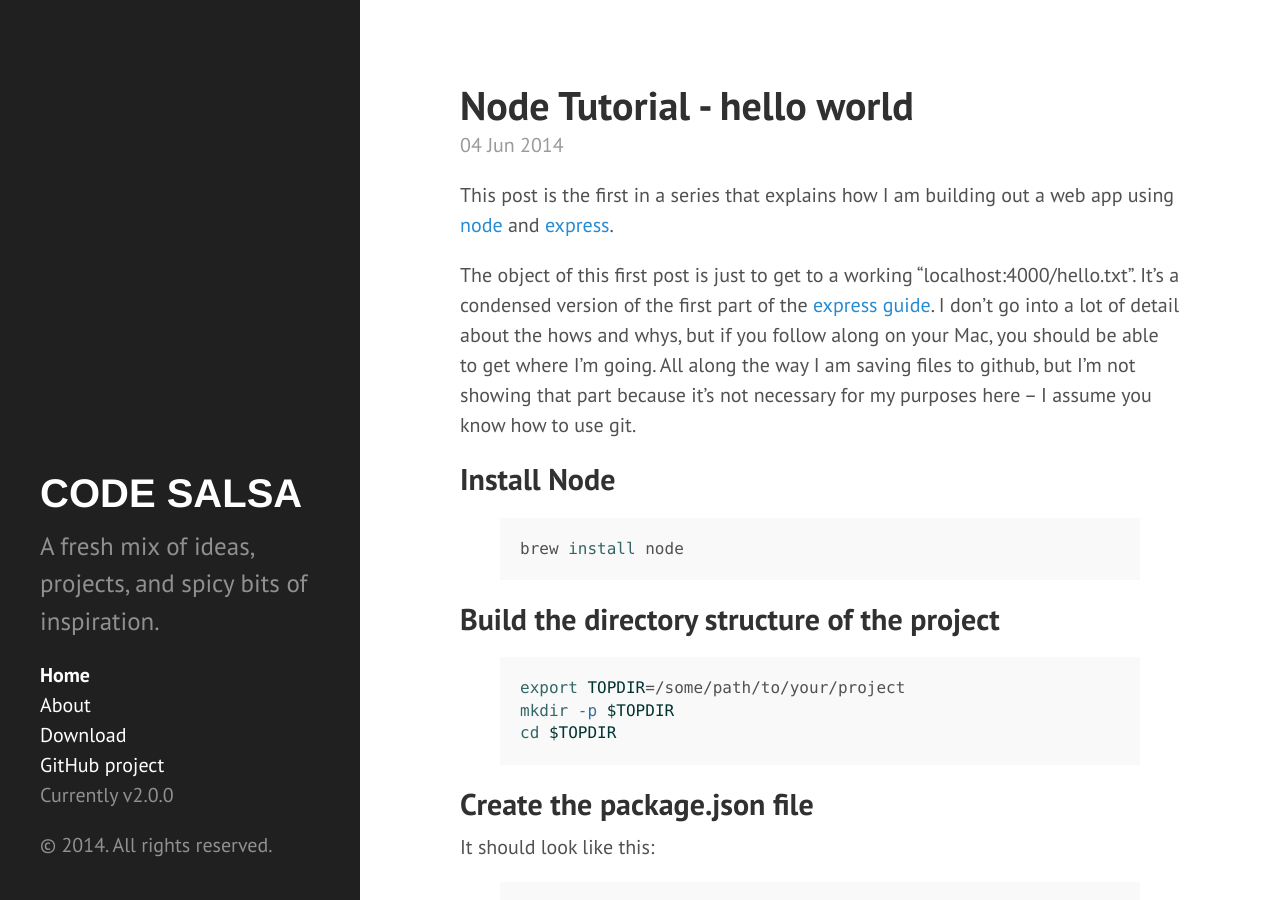
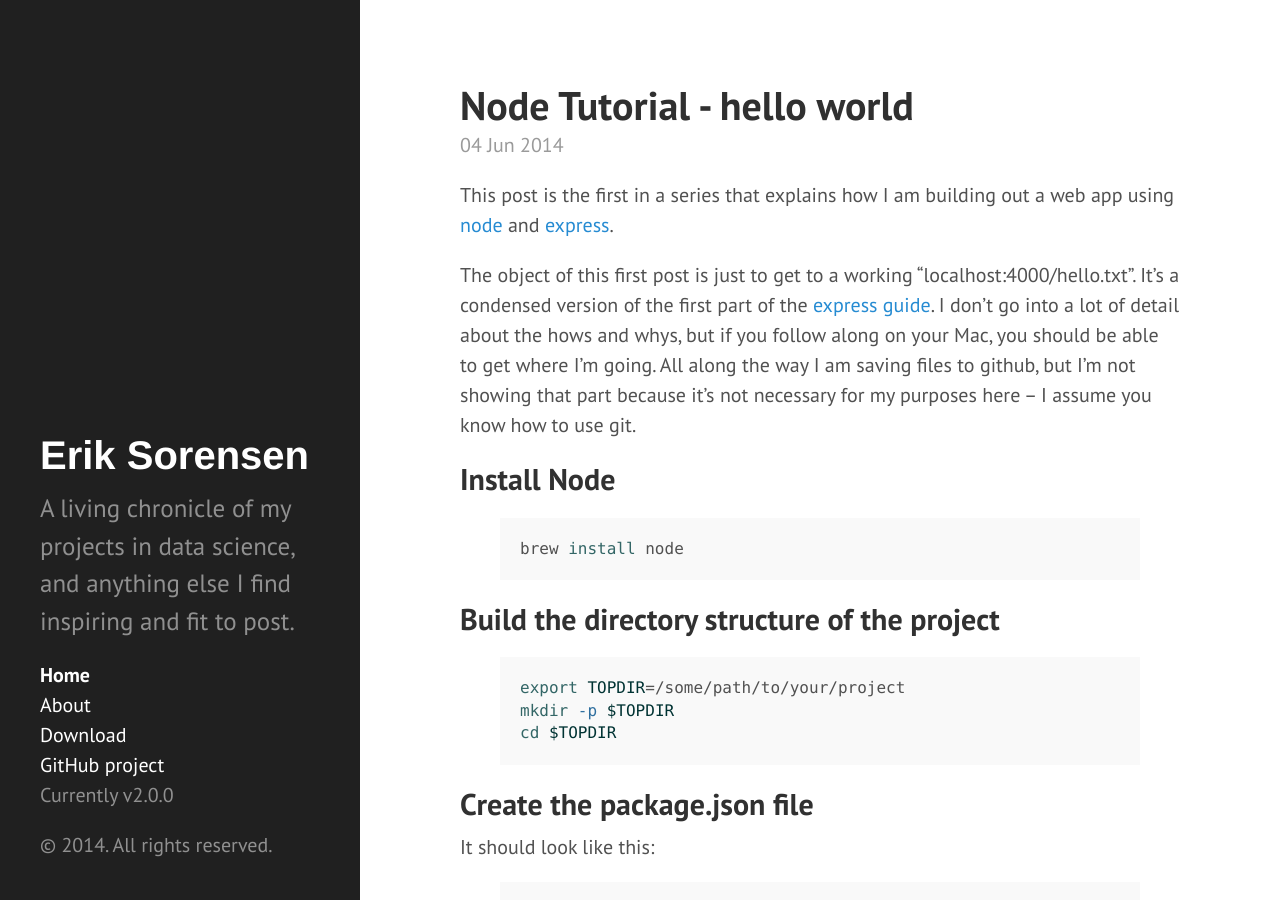
Before and after one commit to squip/squip.github.io, a Jekyll site: the page built from index.html, in a window 1280 px wide and 900 px high. Built offline with Jekyll 4.4.1, drawn with Linux system fonts in a browser that asks for light colours; Markdown is read by kramdown in place of the engine named in the settings; the list of posts is cut into pages by our own code.

Commit message:
changing index via config file.

```diff
--- a/_config.yml
+++ b/_config.yml
@@ -6,9 +6,9 @@ highlighter:         true
 permalink:        pretty
 
 # Setup
-title:            CODE SALSA
+title:            Erik Sorensen
 tagline:          'Its good for you.'
-description:      'A fresh mix of ideas, projects, and spicy bits of inspiration.'
+description:      'A living chronicle of my projects in data science, and anything else I find inspiring and fit to post.'
 url:              http://squip.github.io
 
 author:
```
